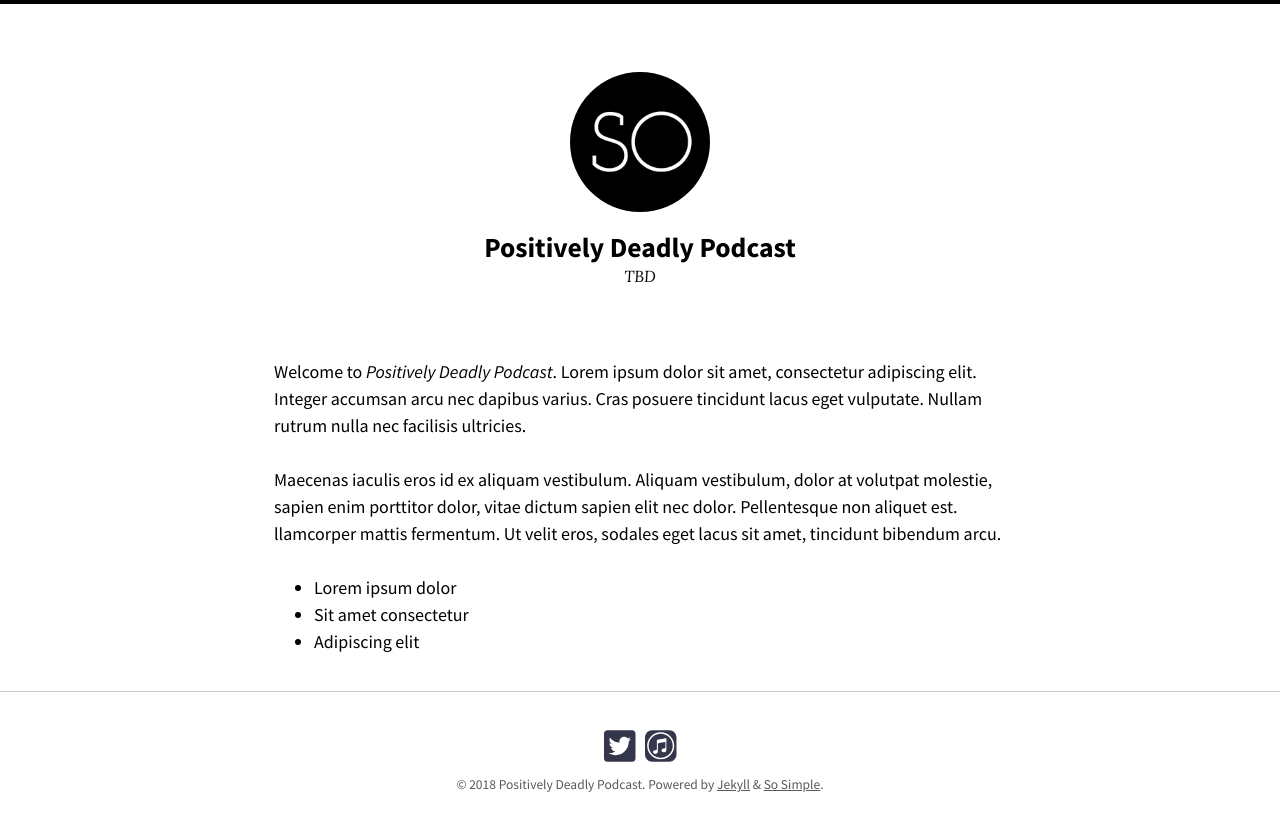
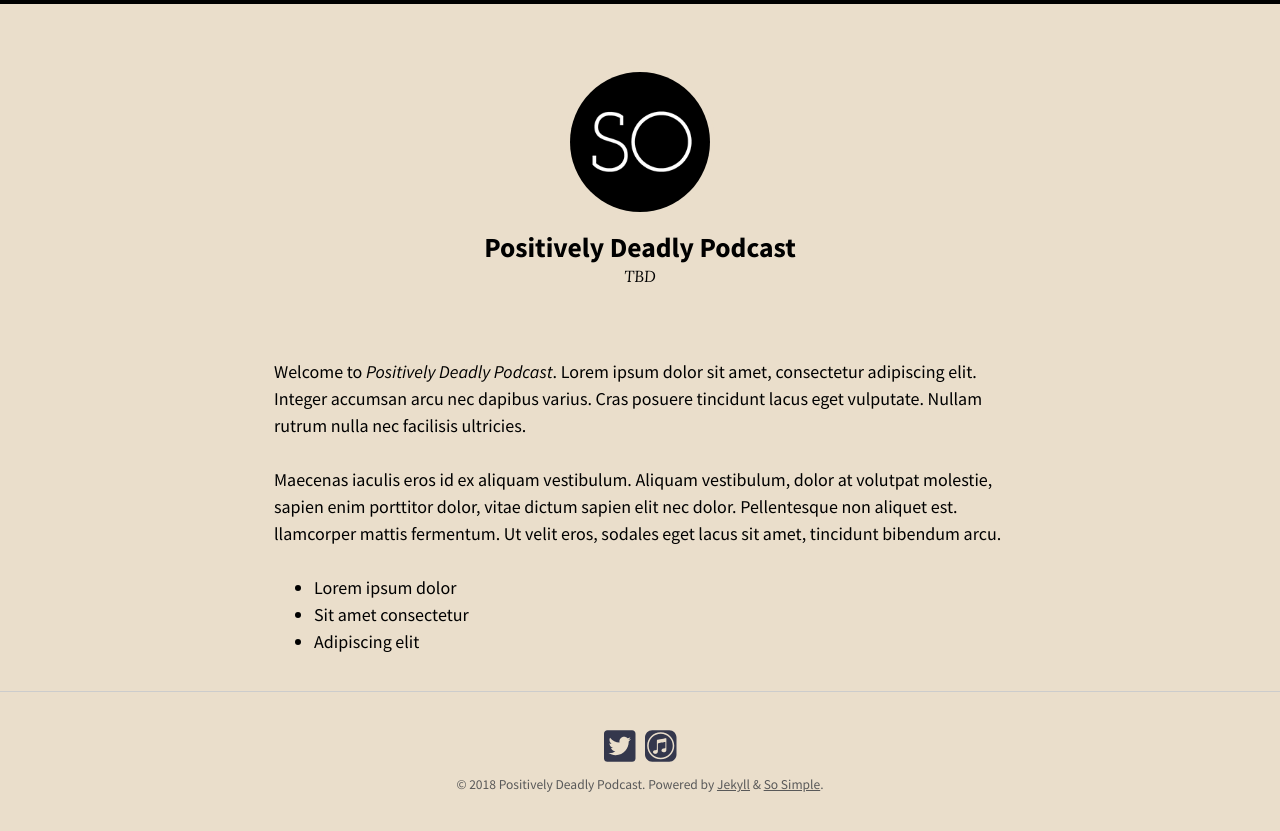
Before and after one commit to positivelydeadly/positivelydeadly.github.io, a Jekyll site: the page built from index.html, in a window 1280 px wide. Shown: the top 831 px of the page. Built offline with Jekyll 4.4.1, drawn with Linux system fonts in a browser that asks for light colours; nearby versions of some CDN libraries; the list of posts is cut into pages by our own code.

Commit message:
Background color bone #eadecb

```diff
--- a/_sass/so-simple/_variables.scss
+++ b/_sass/so-simple/_variables.scss
@@ -55,8 +55,8 @@ $entry-title-weight: bold !default;
 $base-color: #000 !default;
 $text-color: #000 !default;
 $accent-color: #34374C !default;
-$nav-color: #fff !default;
-$background-color: #fff !default;
+$nav-color: #eadecb !default;
+$background-color: #eadecb !default;
 $nav-background-color: #000 !default;
 $code-background-color: tint($base-color, 95%) !default;
 $border-color: tint($base-color, 80%) !default;
```
